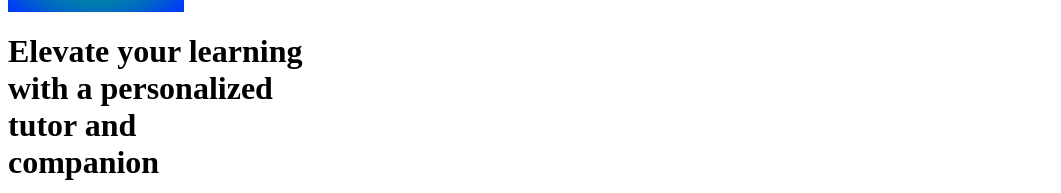
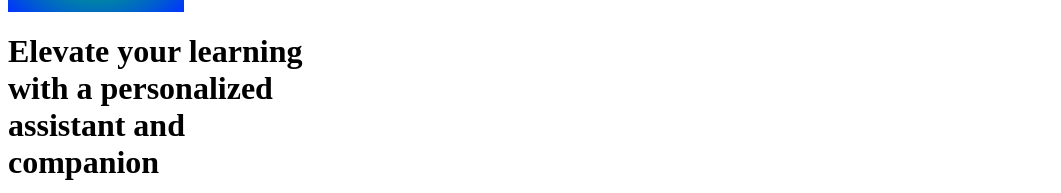
Before and after one commit to roskzhu/CareCompanion, a Next.js app in the folder frontend/: page / in a window 1280 px wide. Shown: the part 448-641 px from the top of the page, without its empty margins (0-1061 px from the left). Built offline with nearby package versions, Linux system fonts and the light colour scheme.

Commit message:
go dependencies updated

```diff
--- a/frontend/pages/index.tsx
+++ b/frontend/pages/index.tsx
@@ -17,7 +17,7 @@ const IndexPage = () => (
         Elevate your learning <br/>
         with a {" "}
         <span style={{color:'black'}}>personalized <br/>
-        tutor </span>
+        assistant </span>
         and <br/>
         <span>
           companion</span>
```
Also changed, not shown: 1 other file (tests, documents, lock files or other folders).
